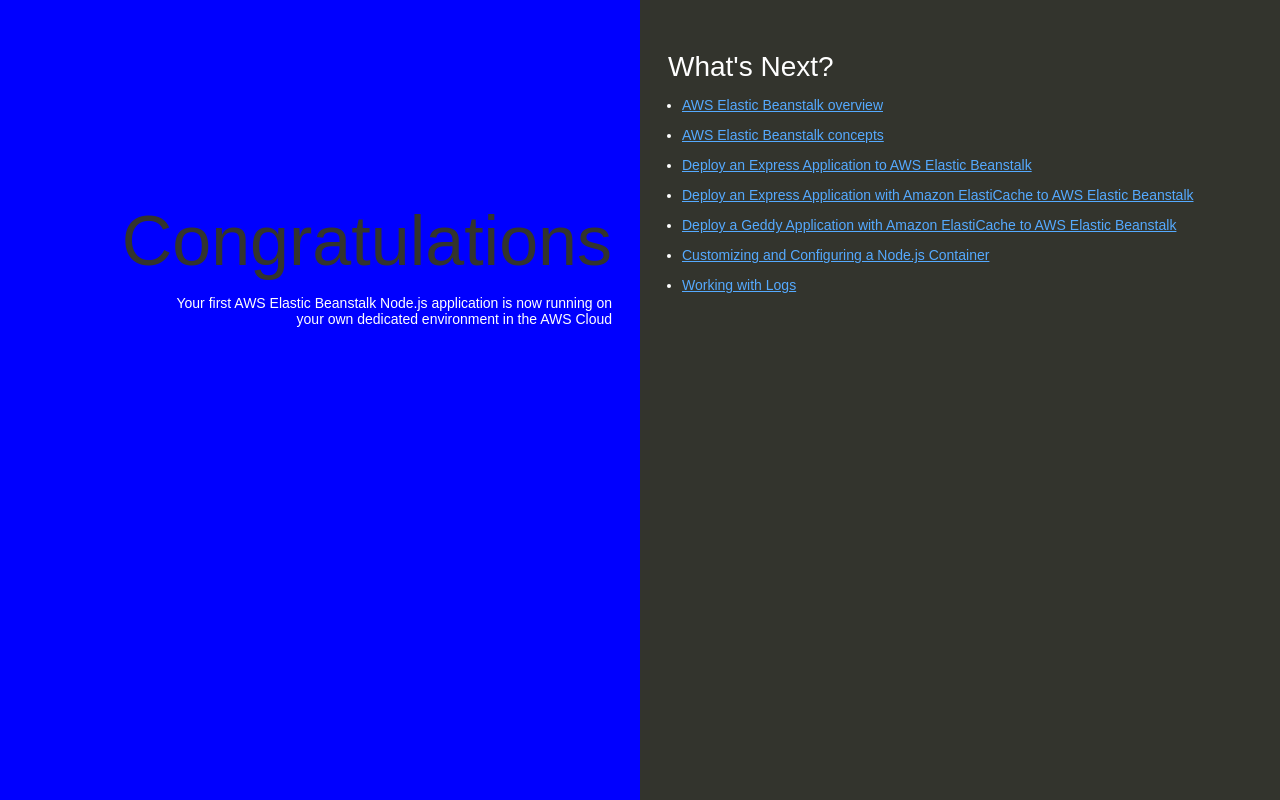
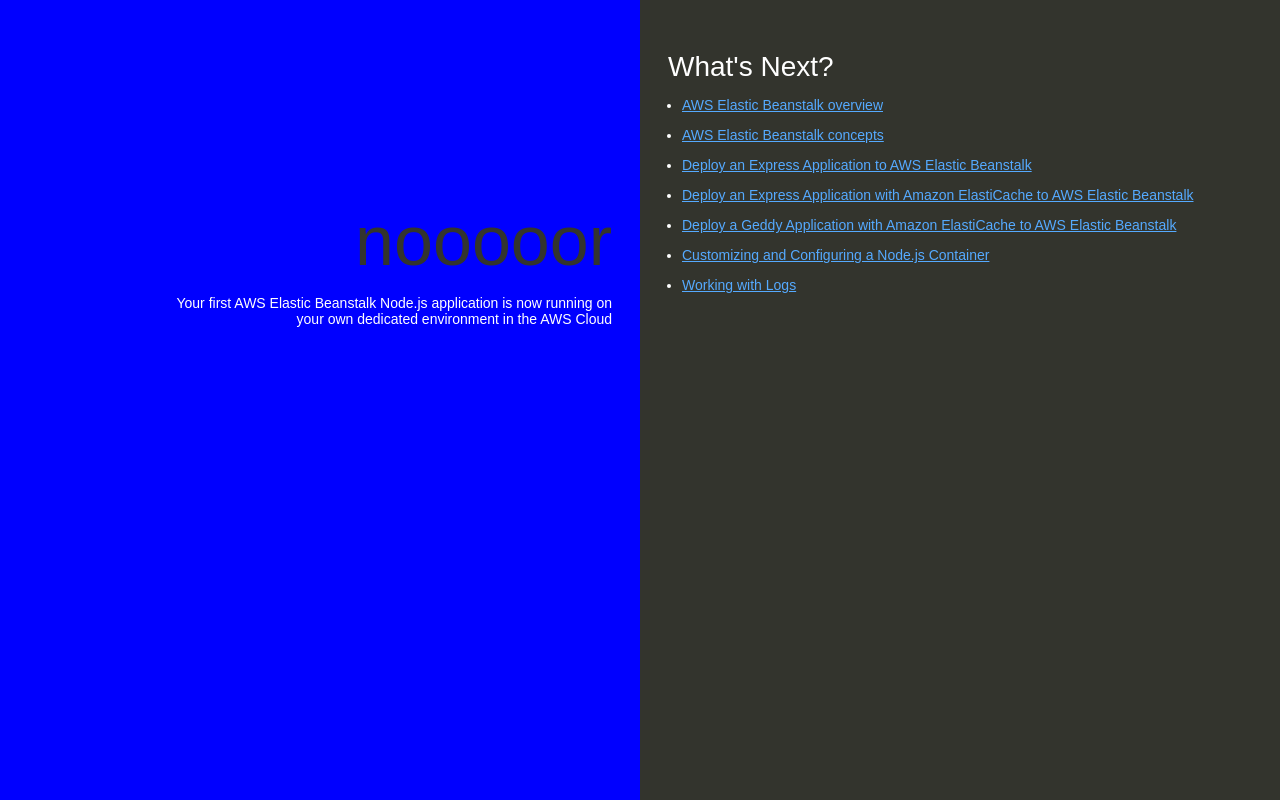
Before and after one commit to NoorTestUser/AwsCodepipeline, a website: page index.html in a window 1280 px wide. Drawn offline with Linux system fonts and the light colour scheme.

Commit message:
commit666

```diff
--- a/index.html
+++ b/index.html
@@ -74,7 +74,7 @@
   </head>
   <body>
     <div class="textColumn">
-      <h1>Congratulations</h1>
+      <h1>nooooor</h1>
       <p>Your first AWS Elastic Beanstalk Node.js application is now running on your own dedicated environment in the AWS Cloud</p>
     </div>
     <div class="linksColumn">
```
